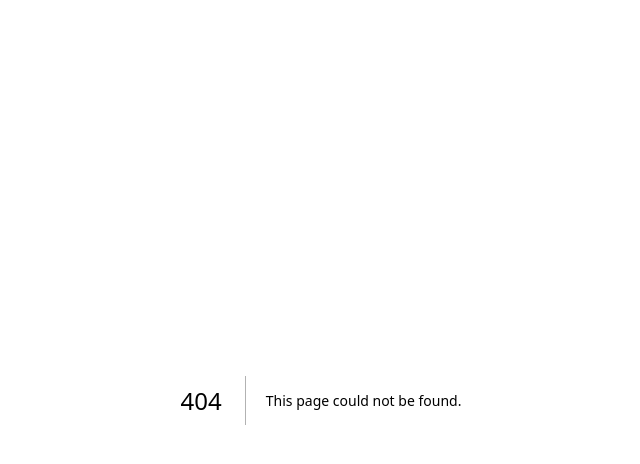
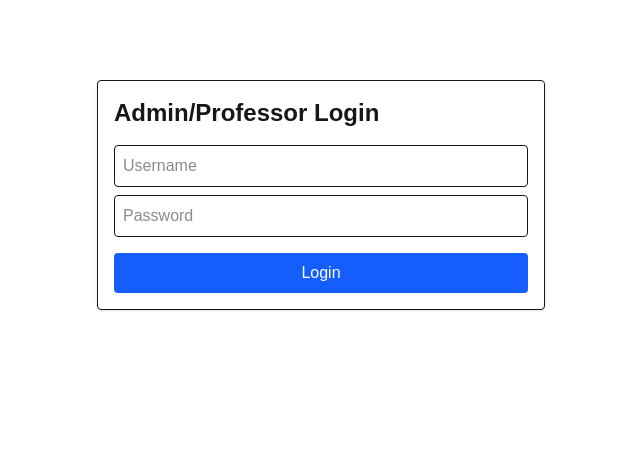
Before and after one commit to JeremyPoliquit/midterm-project, a Next.js app in the folder frontend/: page /auth/login in a window 1280 px wide. Before the commit this address had no page. Shown: the top 464 px of the page, without its empty margins (319-959 px from the left). Built offline with nearby package versions, Linux system fonts and the light colour scheme.

Commit message:
auth login for admin/professor

```diff
--- /dev/null
+++ b/frontend/src/app/auth/login/page.jsx
@@ -0,0 +1,87 @@
+// app/auth/login/page.jsx (assuming you're using app directory and JSX)
+
+"use client";
+
+import { useState } from "react";
+import { useRouter } from "next/navigation";
+import axios from "axios";
+import { jwtDecode } from "jwt-decode";
+
+
+const page = () => {
+  const [userName, setUserName] = useState("");
+  const [userPassword, setUserPassword] = useState("");
+  const [error, setError] = useState("");
+  const router = useRouter();
+
+  const handleLogin = async (e) => {
+    e.preventDefault();
+
+    try {
+      const response = await axios.post(
+        "http://localhost:5000/api/auth/login/admin",
+        {
+          user_name: userName,
+          user_password: userPassword,
+        }
+      );
+
+      const { token } = response.data;
+
+      // Store the token in localStorage or cookie
+      localStorage.setItem("token", token);
+
+      // Decode token to get user_role
+      const decoded = jwtDecode(token);
+      const role = decoded.user_role;
+
+      // Redirect based on role
+      if (role === "admin") {
+        router.push("/dashboard/admin");
+      } else if (role === "professor") {
+        router.push("/dashboard/professor");
+      } else {
+        setError("Unknown role.");
+      }
+    } catch (err) {
+      if (err.response && err.response.data && err.response.data.message) {
+        setError(err.response.data.message); // exact message from backend
+      } else {
+        setError("Something went wrong. Please try again.");
+      }
+    }
+  };
+
+  return (
+    <div className="max-w-md mx-auto mt-20 p-4 border rounded shadow">
+      <h1 className="text-2xl font-semibold mb-4">Admin/Professor Login</h1>
+      <form onSubmit={handleLogin}>
+        <input
+          type="text"
+          placeholder="Username"
+          value={userName}
+          onChange={(e) => setUserName(e.target.value)}
+          className="w-full p-2 border rounded mb-2"
+          required
+        />
+        <input
+          type="password"
+          placeholder="Password"
+          value={userPassword}
+          onChange={(e) => setUserPassword(e.target.value)}
+          className="w-full p-2 border rounded mb-4"
+          required
+        />
+        {error && <p className="text-red-500 mb-2">{error}</p>}
+        <button
+          type="submit"
+          className="w-full bg-blue-600 text-white p-2 rounded hover:bg-blue-700"
+        >
+          Login
+        </button>
+      </form>
+    </div>
+  );
+};
+
+export default page;
```
